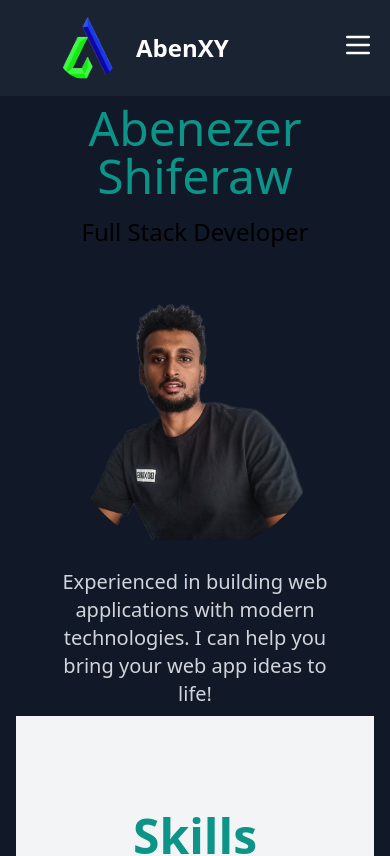
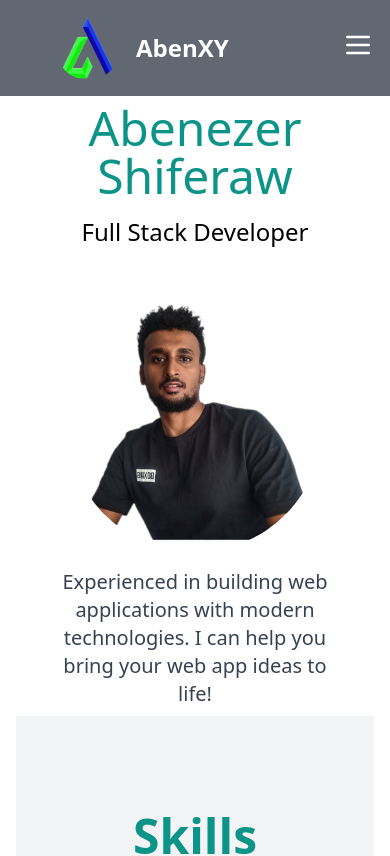
Before and after one commit to Ab3n3XY/abenxy, a Next.js app: page / in a window 390 px wide. Shown: the top 856 px of the page. Built offline with nearby package versions, Linux system fonts and the light colour scheme.

Commit message:
updated for mobile view

```diff
--- a/src/app/page.js
+++ b/src/app/page.js
@@ -16,12 +16,12 @@ export default function HomePage() {
         <link rel="icon" href="/favicon.ico" />
       </Head>
       <Header/>
-      <main className="flex-grow pt-2 px-4 bg-gray-900 md:px-20 lg:px-40 font-sans">
+      <main className="flex-grow bg-white pt-2 px-4 dark:bg-gray-900 md:px-20 lg:px-40 font-sans">
         <div className="text-center p-8 py-2" id="home">
-          <h2 className="text-5xl mt-20 py-2 text-teal-600 font-medium md:text-6xl">
+          <h2 className="text-5xl mt-20 py-2 text-teal-600 font-medium dark:text-teal-400 md:text-6xl">
             Abenezer Shiferaw
           </h2>
-          <h3 className="text-2xl py-2 md:text-3xl">
+          <h3 className="text-2xl py-2 dark:text-white md:text-3xl">
             Full Stack Developer
           </h3>
           <div className="mx-auto rounded-full w-64 h-64 relative overflow-hidden mt-10 md:h-96 md:w-96">
@@ -32,7 +32,7 @@ export default function HomePage() {
               alt="Developer"
             />
           </div>
-          <p className="text-xl text-gray-300 mt-4 md:mx-20">
+          <p className="text-xl text-gray-700 dark:text-gray-300 mt-4 md:mx-20">
             Experienced in building web applications with modern technologies.
             I can help you bring your web app ideas to life!
           </p>
```
